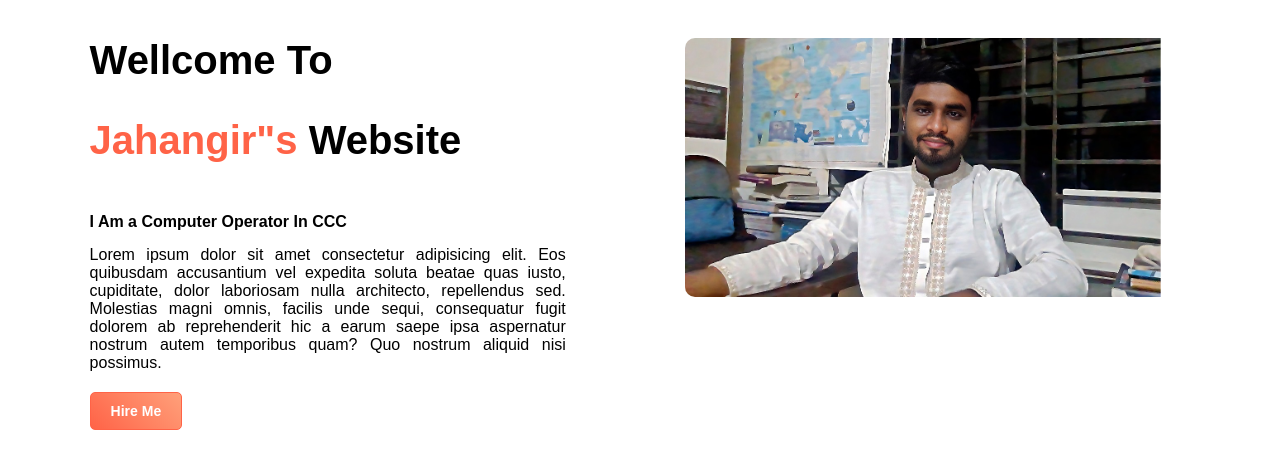
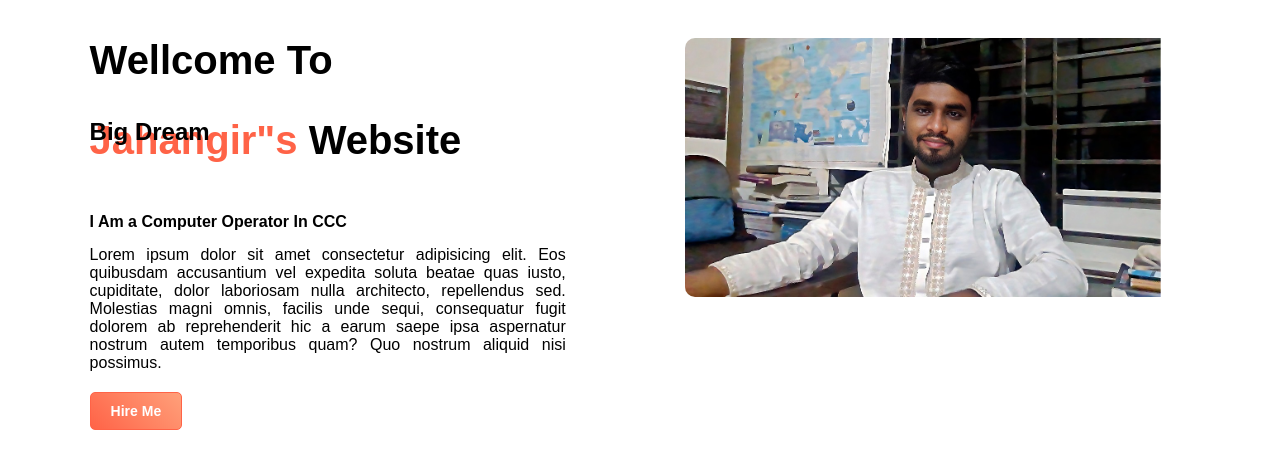
Before and after one commit to jrd-jahangir/JAHANGIR-HOSSEN, a plain HTML site: page index.html in a window 1280 px wide. Drawn offline with Linux system fonts and the light colour scheme.

Commit message:
leaning github

```diff
--- a/index.html
+++ b/index.html
@@ -21,5 +21,11 @@
             <img src="jahangir.jpg" alt="Jahangir">
         </div>
     </section>
+    <section class="hero-section">
+        <h2>
+            Big Dream
+        </h2>
+
+    </section>
 </body>
 </html>
```
